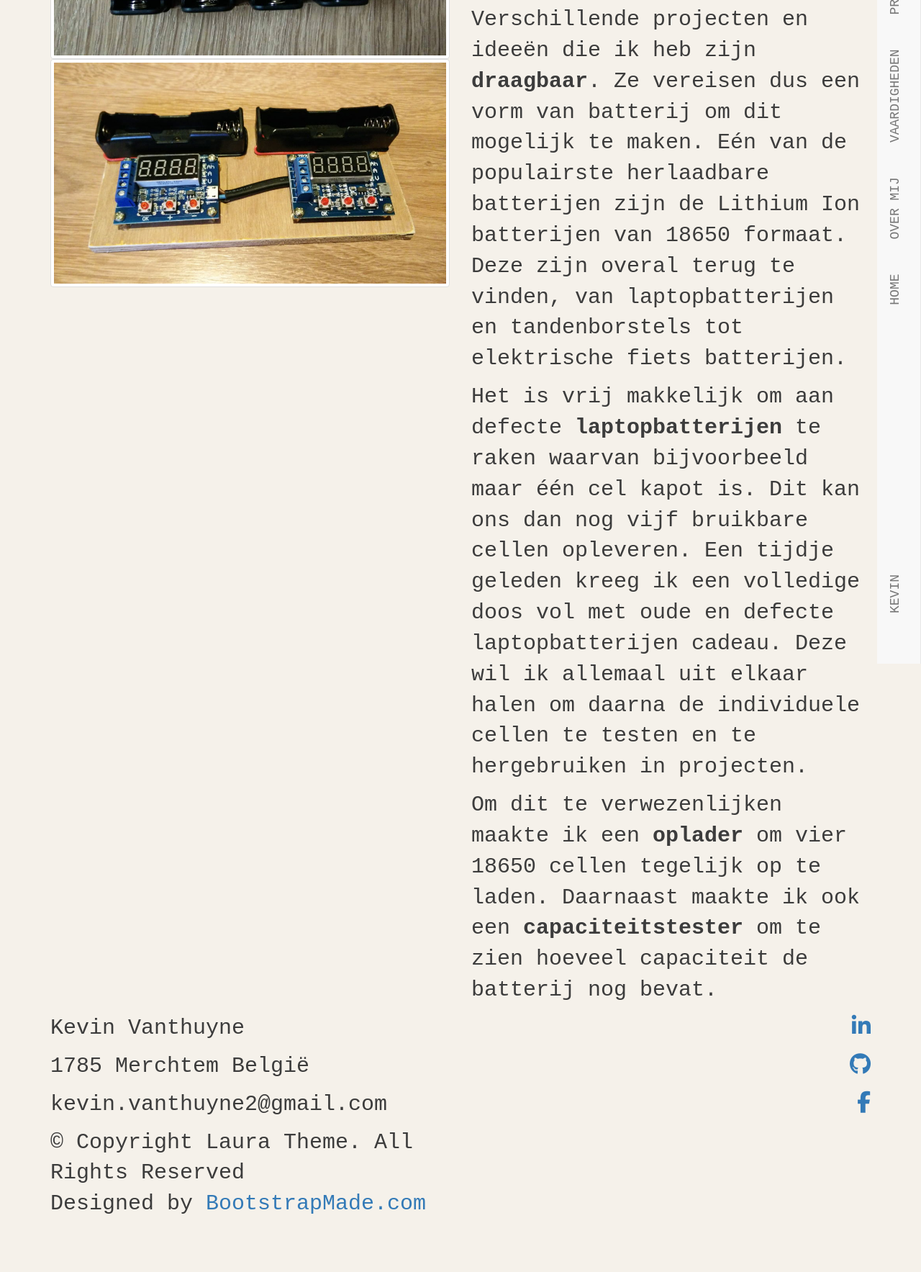
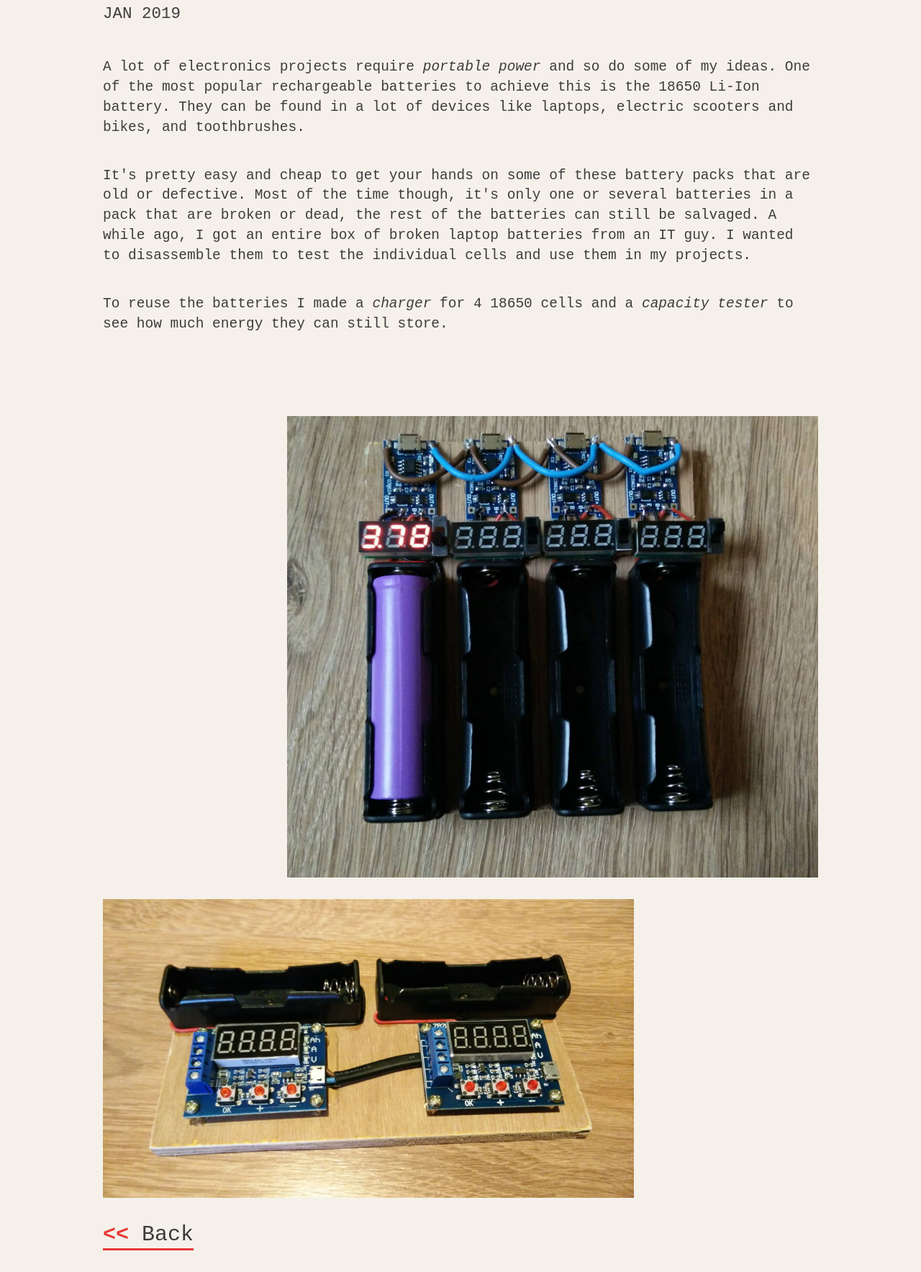
Before and after one commit to KevinVanthuyne/kevinvt.com, a plain HTML site: page projects/18650.html in a window 1280 px wide. Shown: the part 401-2168 px from the top of the page at 72% size. Before the commit the page ends 2095 px from the top, so only its background shows below. Drawn offline with nearby package versions, Linux system fonts and the light colour scheme; a web font is replaced by a local one.

Commit message:
reworked 18650 page

```diff
--- a/projects/18650.html
+++ b/projects/18650.html
@@ -1,132 +1,113 @@
 <!DOCTYPE html>
-<html lang="nl">
+<html lang="en">
+  <head>
+    <meta charset="UTF-8" />
+    <meta name="viewport" content="width=device-width, initial-scale=1.0" />
 
-<head>
-    <meta charset="utf-8">
-    <meta name="viewport" content="width=device-width, initial-scale=1">
-    <title>Batterijen - Kevin Vanthuyne Portfolio</title>
+    <title>Lithium Batteries - Kevin Vanthuyne</title>
 
-    <link rel="stylesheet" type="text/css" href="https://fonts.googleapis.com/css?family=Fira+Sans|Roboto:300,400|Questrial|Satisfy">
-    <link rel="stylesheet" type="text/css" href="../css/font-awesome.min.css">
-    <link rel="stylesheet" type="text/css" href="../css/bootstrap.min.css">
-    <link rel="stylesheet" type="text/css" href="../css/animate.css">
-    <link rel="stylesheet" type="text/css" href="../css/style.css">
+    <link
+      href="https://fonts.googleapis.com/css?family=Montserrat:400,700|PT+Mono&display=swap"
+      rel="stylesheet"
+    />
+    <link rel="stylesheet" type="text/css" href="../css/bootstrap.min.css" />
+    <link rel="stylesheet" type="text/css" href="../css/aos.css" />
+    <link rel="stylesheet" type="text/css" href="../css/style.css" />
   </head>
 
-<body id="myPage" data-spy="scroll" data-target=".navbar" data-offset="60">
-    <div class="header-small">
-        <div class="bg-color-small">
-            <header>
-                <nav class="navbar navbar-default navbar-fixed-top">
-                    <div class="container">
-                        <div class="navbar-header">
-                            <button type="button" class="navbar-toggle" data-toggle="collapse" data-target="#lauraMenu">
-                                <span class="icon-bar"></span>
-                                <span class="icon-bar"></span>
-                                <span class="icon-bar"></span>
-                            </button>
-                            <a class="navbar-brand" href="index.html">Kevin</a>
-                        </div>
-                        <div class="collapse navbar-collapse" id="lauraMenu">
-                            <ul class="nav navbar-nav navbar-right navbar-border">
-                                <li><a href="../index.html#main-header">Home</a></li>
-                                <li><a href="../index.html#about">Over mij</a></li>
-                                <li><a href="../index.html#skills">Vaardigheden</a></li>
-                                <li><a href="../index.html#projects">Projecten</a></li>
-                                <li><a href="../index.html#cv">CV</a></li>
-                                <li><a href="../index.html#contact">Contact</a></li>
-                            </ul>
-                        </div>
-                    </div>
+  <body>
+    <div class="container-fluid">
+      <div class="row">
+        <div class="big-nav-container">
+          <nav class="big-nav">
+            <a href="../index.html">K</a>
           </nav>
-            </header>
+          <p>/&nbsp;Projects /&nbsp;Lithium Batteries</p>
         </div>
       </div>
 
-    <section class="section-padding wow fadeIn">
-        <div class="container">
-            <div class="row">
-                <div class="col-md-6 col-md-push-6">
-                    <h2 class="title text-center">Lithium <span class="deco">Batterijen</span> hergebruiken</h2>
-                    <p>Verschillende projecten en ideeën die ik heb zijn <strong>draagbaar</strong>. Ze vereisen dus een vorm van batterij om dit mogelijk te maken.
-                    Eén van de populairste herlaadbare batterijen zijn de Lithium Ion batterijen van 18650 formaat.
-                    Deze zijn overal terug te vinden, van laptopbatterijen en tandenborstels tot elektrische fiets batterijen.
-                    </p>
-                    <p>Het is vrij makkelijk om aan defecte <strong>laptopbatterijen</strong> te raken waarvan bijvoorbeeld maar één cel kapot is.
-                    Dit kan ons dan nog vijf bruikbare cellen opleveren. Een tijdje geleden kreeg ik een volledige doos vol met oude en defecte laptopbatterijen cadeau.
-                    Deze wil ik allemaal uit elkaar halen om daarna de individuele cellen te testen en te hergebruiken in projecten.
-                    </p>
-                    <p>Om dit te verwezenlijken maakte ik een <strong>oplader</strong> om vier 18650 cellen tegelijk op te laden.
-                    Daarnaast maakte ik ook een <strong>capaciteitstester</strong> om te zien hoeveel capaciteit de batterij nog bevat.</p>
-                </div>
-                <div class="col-md-6 col-md-pull-6">
-                    <img src="../img/18650charger.jpg" class="img-responsive img-thumbnail margin-bottom" alt="Lithium batterij oplader">
-                    <img src="../img/18650tester.jpg" class="img-responsive img-thumbnail" alt="Lithium batterij capaciteit tester">
-                </div>
+      <main class="project-page">
+        <div class="row mt-5">
+          <div class="col-sm-12">
+            <h2><span class="secondary-color">_</span>Lithium Batteries</h2>
           </div>
         </div>
 
-    </section>
-
-    <footer class="footer-2 text-center-xs bg--white">
-        <div class="container">
-            <!--end row-->
-            <div class="row footer-row">
-                <div class="col-md-6">
-                    <div class="footer">
-                        <p>Kevin Vanthuyne</p>
-                        <p>1785 Merchtem België</p>
-                        <p>kevin.vanthuyne2@gmail.com</p>
+        <div class="row">
+          <div class="col-sm-12">
+            <p class="project-date">Jan 2019</p>
           </div>
         </div>
-                <div class="col-md-6 text-right">
-                    <ul class="social-list">
-                        <li>
-                            <a href="https://www.linkedin.com/in/kevin-vanthuyne-840a2215a/"><i class="fa fa-linkedin"></i></a>
-                        </li>
-                        <li>
-                            <a href="https://github.com/KevinVanthuyne"><i class="fa fa-github"></i></a>
-                        </li>
-                        <li>
-                            <a href="https://www.facebook.com/Kevin.Vanthuyne1"><i class="fa fa-facebook"></i></a>
-                        </li>
-                    </ul>
+
+        <div class="row">
+          <div class="col-sm-12 project-page-description">
+            <p>
+              A lot of electronics projects require <em>portable power</em> and
+              so do some of my ideas. One of the most popular rechargeable
+              batteries to achieve this is the 18650 Li-Ion battery. They can be
+              found in a lot of devices like laptops, electric scooters and
+              bikes, and toothbrushes.
+            </p>
+            <p>
+              It's pretty easy and cheap to get your hands on some of these
+              battery packs that are old or defective. Most of the time though,
+              it's only one or several batteries in a pack that are broken or
+              dead, the rest of the batteries can still be salvaged. A while
+              ago, I got an entire box of broken laptop batteries from an IT
+              guy. I wanted to disassemble them to test the individual cells and
+              use them in my projects.
+            </p>
+            <p>
+              To reuse the batteries I made a <em>charger</em> for 4 18650 cells
+              and a <em>capacity tester</em> to see how much energy they can
+              still store.
+            </p>
           </div>
         </div>
-            <!--end row-->
-            <div class="row">
-                <div class="col-md-6">
-                    <div class="footer">
-                        © Copyright Laura Theme. All Rights Reserved
-                        <div class="credits">
-                            <!--
-                                All the links in the footer should remain intact.
-                                You can delete the links only if you purchased the pro version.
-                                Licensing information: https://bootstrapmade.com/license/
-                                Purchase the pro version with working PHP/AJAX contact form: https://bootstrapmade.com/buy/?theme=Laura
 
-                             =======================================================
-                    Theme Name: Laura
-                    Theme URL: https://bootstrapmade.com/laura-free-creative-bootstrap-theme/
-                    Author: BootstrapMade.com
-                    Author URL: https://bootstrapmade.com
-                  ======================================================= -->
-                            Designed by <a href="https://bootstrapmade.com/">BootstrapMade.com</a>
+        <div class="row mt-5">
+          <div class="col-md-3"></div>
+
+          <div class="col-sm-12 col-md-9">
+            <img
+              src="../img/18650charger.jpg"
+              class="img-responsive mb-2"
+              alt="DIY lithium battery charger"
+            />
           </div>
         </div>
+
+        <div class="row">
+          <div class="col-sm-12 col-md-9">
+            <img
+              data-src="../img/18650tester.jpg"
+              class="img-responsive lazy mb-2"
+              alt="DIY lithium capacity tester"
+              data-aos="fade-up"
+            />
           </div>
         </div>
+
+        <div class="row mb-2">
+          <div class="col-sm-12" data-aos="fade-up">
+            <a href="../index.html" class="red-link">
+              <span class="secondary-color"><<</span> Back
+            </a>
           </div>
-    </footer>
+        </div>
+      </main>
+    </div>
 
-    <script src="../js/jquery.min.js"></script>
-    <script src="../js/jquery.easing.min.js"></script>
-    <script src="../js/bootstrap.min.js"></script>
-    <script src="../js/jquery.bxslider.min.js"></script>
-    <script src="../js/wow.js"></script>
-    <script src="../js/custom.js"></script>
-    <!-- <script src="contactform/contactform.js"></script> -->
+    <script src="../js/aos.js"></script>
+    <script type="text/javascript">
+      AOS.init({ once: true, duration: 1500 });
+    </script>
 
+    <script src="../js/lazyload.min.js"></script>
+    <script type="text/javascript">
+      var lazyLoadInstance = new LazyLoad({
+        elements_selector: '.lazy',
+      });
+    </script>
   </body>
-
 </html>
```
Also changed, not shown: projects/old/18650.html (added, +132 -0 lines). Lines whose indentation alone changed are shown as unchanged.
